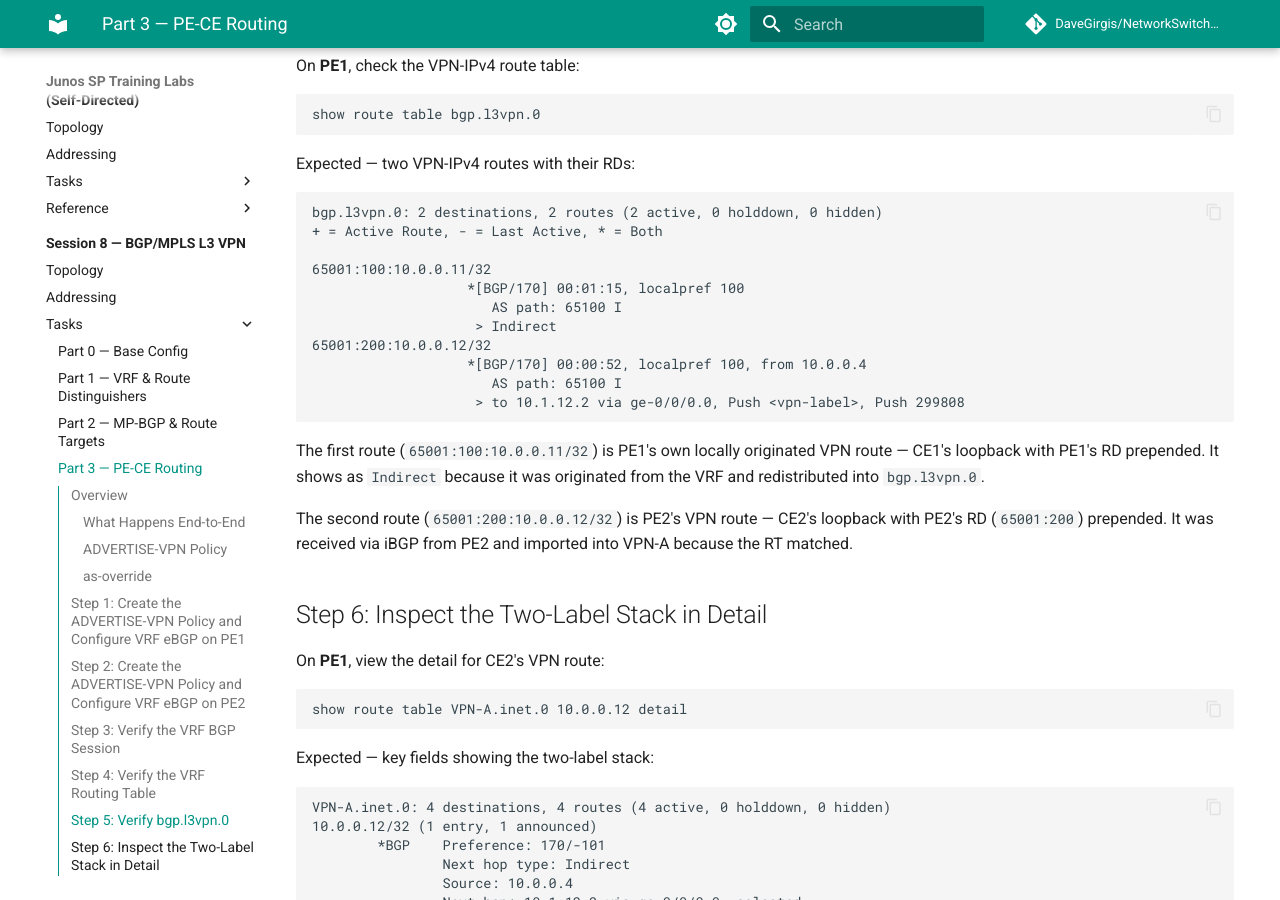
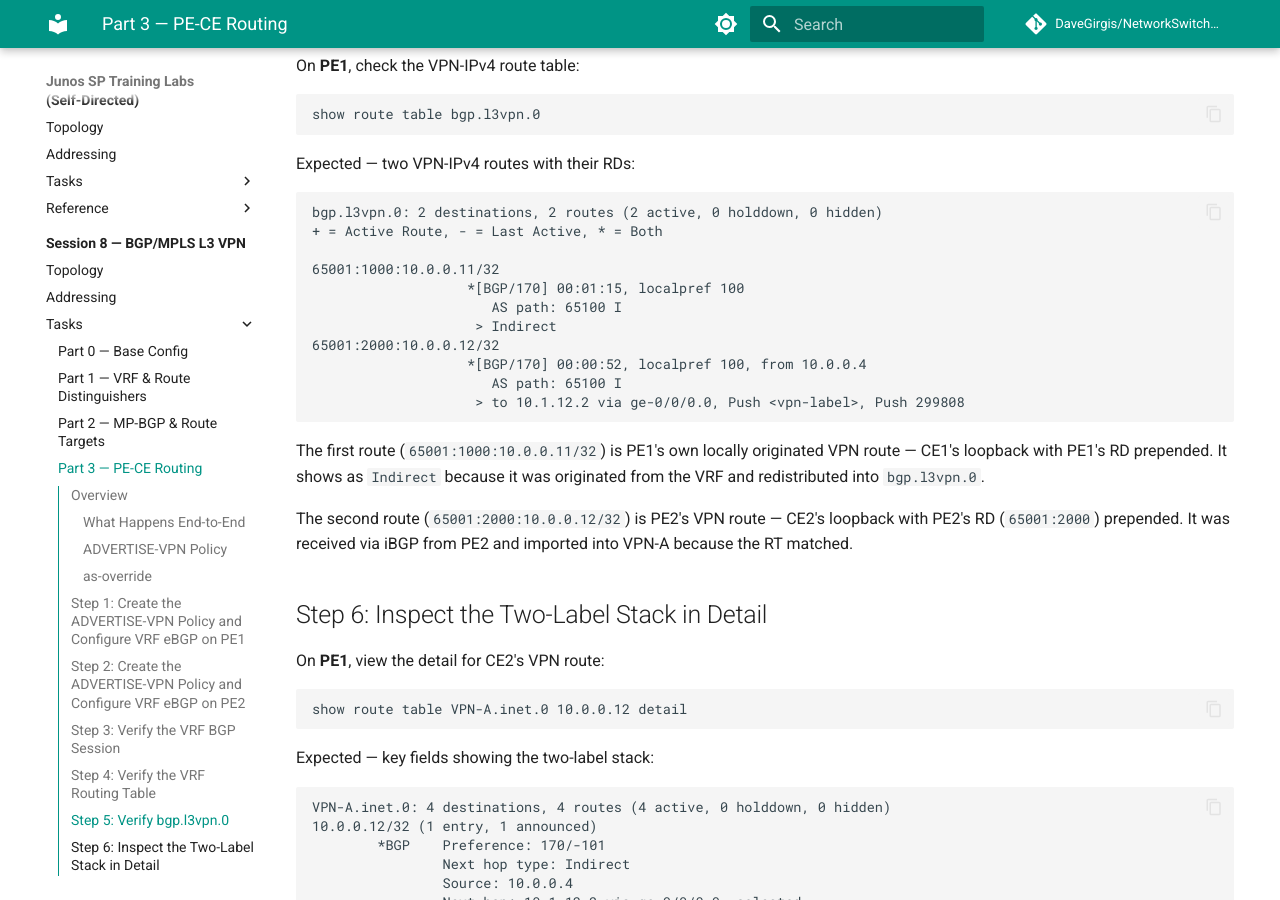
Before and after one commit to DaveGirgis/NetworkSwitchLab-JUNOS, an MkDocs documentation site: the page built from docs/session8/tasks/part3.md, in a window 1280 px wide and 900 px high, scrolled down 3163 px. Built offline with MkDocs 1.6.1 and Material for MkDocs 9.7.7, drawn with Linux system fonts in a browser that asks for light colours; comment, search, counter and statistics services are not loaded.

Commit message:
Fix Session 8: change VPN-A RDs to 65001:1000/2000 to avoid collision with VPLS-100
VPLS-100 from Session 7a uses 65001:100 (PE1) and 65001:101 (PE2).
Junos requires unique RDs per router. Updated Part 1 config, addressing
table, Part 3 bgp.l3vpn.0 expected output, and verify checklist.

Co-Authored-By: Claude Sonnet 4.6 <noreply@anthropic.com>

````diff
--- a/docs/session8/tasks/part3.md
+++ b/docs/session8/tasks/part3.md
@@ -140,19 +140,19 @@ Expected — two VPN-IPv4 routes with their RDs:
 bgp.l3vpn.0: 2 destinations, 2 routes (2 active, 0 holddown, 0 hidden)
 + = Active Route, - = Last Active, * = Both
 
-65001:100:10.0.0.11/32
+65001:1000:10.0.0.11/32
                    *[BGP/170] 00:01:15, localpref 100
                       AS path: 65100 I
                     > Indirect
-65001:200:10.0.0.12/32
+65001:2000:10.0.0.12/32
                    *[BGP/170] 00:00:52, localpref 100, from 10.0.0.4
                       AS path: 65100 I
                     > to 10.1.12.2 via ge-0/0/0.0, Push <vpn-label>, Push 299808
 ```
 
-The first route (`65001:100:10.0.0.11/32`) is PE1's own locally originated VPN route — CE1's loopback with PE1's RD prepended. It shows as `Indirect` because it was originated from the VRF and redistributed into `bgp.l3vpn.0`.
+The first route (`65001:1000:10.0.0.11/32`) is PE1's own locally originated VPN route — CE1's loopback with PE1's RD prepended. It shows as `Indirect` because it was originated from the VRF and redistributed into `bgp.l3vpn.0`.
 
-The second route (`65001:200:10.0.0.12/32`) is PE2's VPN route — CE2's loopback with PE2's RD (`65001:200`) prepended. It was received via iBGP from PE2 and imported into VPN-A because the RT matched.
+The second route (`65001:2000:10.0.0.12/32`) is PE2's VPN route — CE2's loopback with PE2's RD (`65001:2000`) prepended. It was received via iBGP from PE2 and imported into VPN-A because the RT matched.
 
 ## Step 6: Inspect the Two-Label Stack in Detail
 
````
Also changed, not shown: docs/session8/addressing.md (+2 -2 lines), docs/session8/tasks/part1.md (+3 -3 lines), docs/session8/tasks/verify.md (+2 -2 lines).
